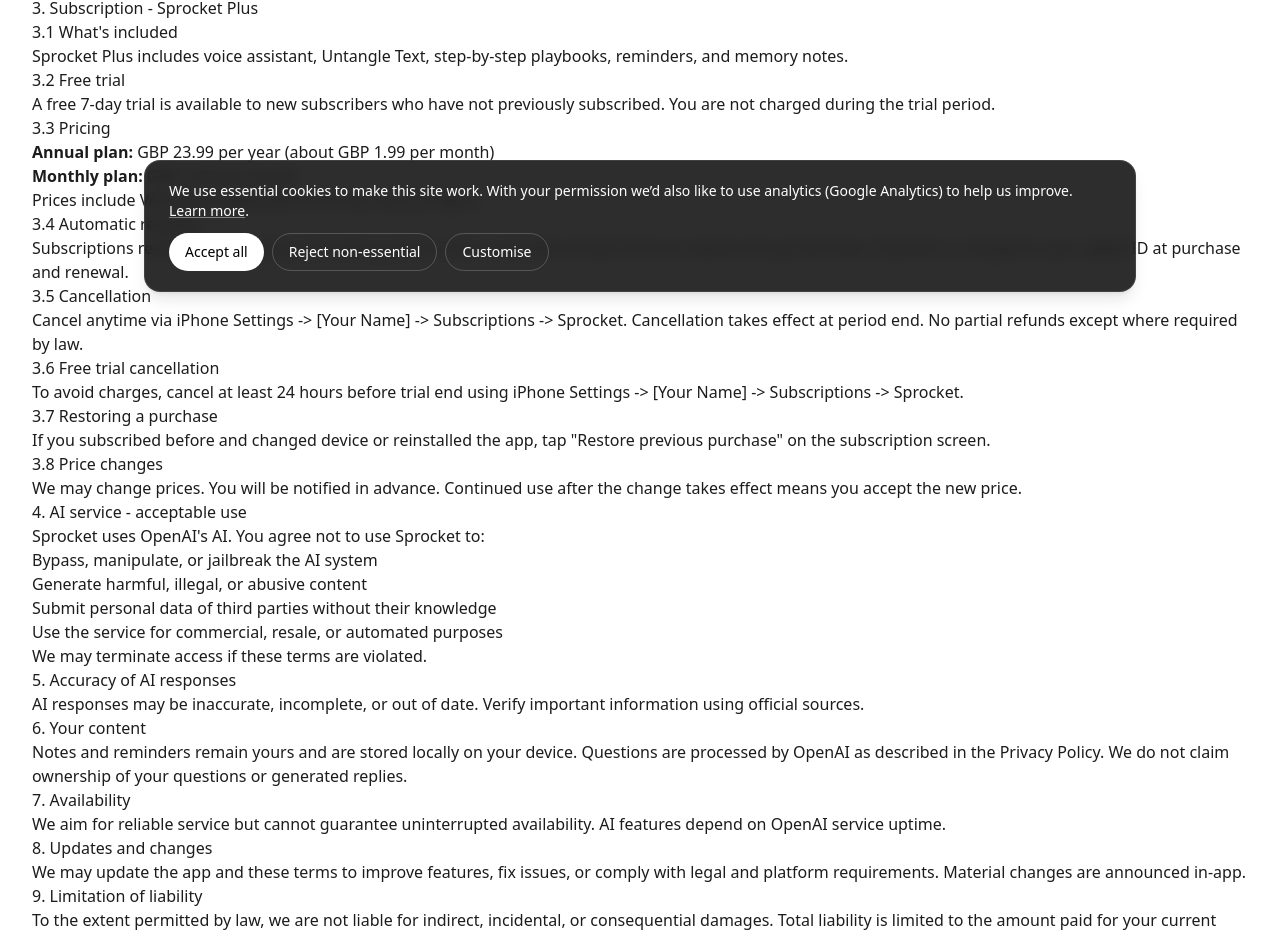
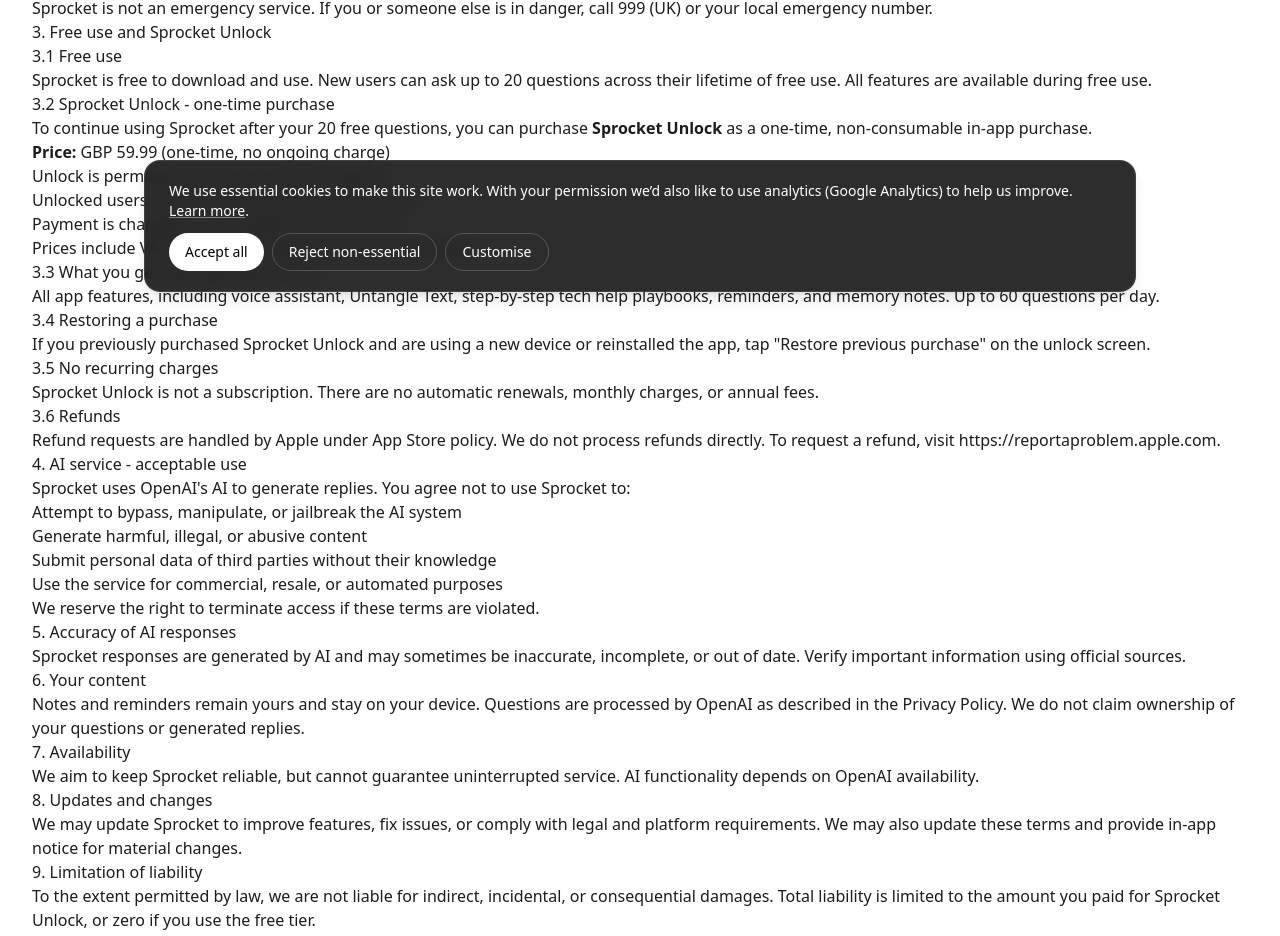
Before and after one commit to repinfaust/arcturusdc.github.io, a Next.js app: page /apps/sprocket/terms-of-use in a window 1280 px wide. Shown: the part 492-1428 px from the top of the page. Built offline with nearby package versions, Linux system fonts and the light colour scheme; no server answers.

Commit message:
Update Sprocket HTML policy pages from latest source docs

```diff
--- a/src/app/apps/sprocket/privacy-policy/page.js
+++ b/src/app/apps/sprocket/privacy-policy/page.js
@@ -20,14 +20,17 @@ export default function PrivacyPolicyPage() {
       <h2>1. What Sprocket does with what you say</h2>
       <p>
         When you ask Sprocket a question, by voice or by typing, your words are sent to
-        <strong> OpenAI&apos;s AI service</strong> to generate a reply. This is required for Sprocket
-        to work.
+        <strong> OpenAI&apos;s AI service</strong> to generate a helpful reply.
+      </p>
+      <p>
+        This is necessary for Sprocket to work. Without sending your question to OpenAI,
+        Sprocket cannot answer you.
       </p>
       <p><strong>What OpenAI receives:</strong></p>
       <ul>
-        <li>The text of your question or request (after voice transcription)</li>
+        <li>The text of your question or request (after any voice transcription)</li>
         <li>The mode you are using (for example: general question, tech help, untangle a message)</li>
-        <li>A small amount of relevant context from things you previously asked Sprocket to remember</li>
+        <li>A small amount of context from things you previously asked Sprocket to remember, only if relevant</li>
       </ul>
       <p><strong>What OpenAI does not receive:</strong></p>
       <ul>
@@ -37,39 +40,62 @@ export default function PrivacyPolicyPage() {
         <li>Your Apple ID or account information</li>
       </ul>
       <p>
-        We configure OpenAI API usage to opt out of data use for model training where available.
+        We have configured OpenAI API access to opt out of data use for model training where this option is available.
         For details, see{' '}
         <a href="https://openai.com/privacy" target="_blank" rel="noopener noreferrer">
-          OpenAI&apos;s privacy policy
+          https://openai.com/privacy
         </a>
         .
       </p>
-      <p>Your messages travel securely via our server relay, not directly from your phone to OpenAI.</p>
+      <p>Your messages travel securely via our server relay and are never sent directly from your phone to OpenAI.</p>
 
       <h2>2. Untangle a message - how this works</h2>
-      <p>When you use Untangle to paste a letter or message, the text is:</p>
+      <p>When you use the Untangle feature to paste a letter or message, the text is:</p>
       <ul>
-        <li>Held temporarily in app memory while analysed</li>
+        <li>Held temporarily in app memory while we analyse it</li>
         <li>Sent to OpenAI to generate a plain-English interpretation</li>
         <li>Discarded when you leave the screen or close the app</li>
       </ul>
       <p>
-        The original text is <strong>never stored</strong> unless you explicitly tap
-        &quot;Save summary.&quot; If saved, only the interpretation is stored, not the original text.
+        The original text is <strong>never stored</strong> on your phone or anywhere else unless you
+        explicitly tap &quot;Save summary.&quot; If you save a summary, only the plain-English interpretation is
+        saved, not the original text.
       </p>
       <p>
-        If pasted text contains likely sensitive information, for example a 6-digit code, card number,
-        or National Insurance number, Sprocket warns you before processing. Saving is disabled until you
-        confirm how to proceed.
+        If pasted text contains sensitive information, for example a 6-digit code, a bank card number,
+        or a National Insurance number, Sprocket warns you before processing. Saving is disabled until
+        you confirm how you want to proceed.
       </p>
 
-      <h2>3. What we measure</h2>
+      <h2>3. How Sprocket protects sensitive information</h2>
       <p>
-        Sprocket uses <strong>Firebase Analytics</strong> (Google) to count feature usage.
+        Sprocket is designed to detect likely sensitive details and warn you before anything is sent or saved.
+        This is a safety assist, not a guarantee that every sensitive detail will be caught.
       </p>
+      <p><strong>What Sprocket looks for:</strong></p>
+      <ul>
+        <li>6-digit codes (such as one-time passcodes)</li>
+        <li>Bank card numbers (13-19 digit sequences)</li>
+        <li>UK National Insurance number patterns</li>
+        <li>Phrases that suggest a password is being shared (for example: &quot;my password is...&quot;)</li>
+      </ul>
+      <p><strong>What happens when something is detected:</strong></p>
+      <ul>
+        <li>You see a clear warning before anything is sent to OpenAI</li>
+        <li>Saving is disabled until you choose how to proceed</li>
+        <li>You can continue without saving, or clear the input and start again</li>
+        <li>Sprocket will never store a detected sensitive string in your notes</li>
+      </ul>
+      <p>
+        This is designed for common accidental mistakes. It is not designed to detect every format
+        of every type of sensitive data, and should not be relied on as a security tool.
+      </p>
+
+      <h2>4. What we measure</h2>
+      <p>Sprocket uses <strong>Firebase Analytics</strong> (Google) to count how often features are used.</p>
       <p><strong>What Firebase receives:</strong></p>
       <ul>
-        <li>Anonymous feature-use counts (for example: voice button tapped, reminder created)</li>
+        <li>Anonymous counts of feature use (for example: voice button tapped, reminder created)</li>
         <li>Which playbooks are completed</li>
         <li>App session counts</li>
       </ul>
@@ -80,11 +106,12 @@ export default function PrivacyPolicyPage() {
         <li>Any note or reminder content</li>
       </ul>
       <p>
-        You can disable this in Settings -&gt; Privacy -&gt; Usage data. Collection stops immediately.
+        This data is anonymous and used to improve the app. Analytics are off by default until you give consent.
+        You can withdraw consent at any time in Settings -&gt; Privacy -&gt; Usage data.
       </p>
 
-      <h2>4. What stays on your phone</h2>
-      <p>The following is stored only on your iPhone in local storage:</p>
+      <h2>5. What stays on your phone</h2>
+      <p>The following is stored only on your iPhone, in local storage:</p>
       <ul>
         <li>Notes you asked Sprocket to remember</li>
         <li>Reminders you set</li>
@@ -92,39 +119,41 @@ export default function PrivacyPolicyPage() {
         <li>Your consent choices</li>
       </ul>
       <p>
-        None of this is sent to our servers, backed up to cloud by us, or accessible to us.
+        None of this is sent to our servers, backed up to the cloud, or accessible to us.
         If you lose your phone or delete the app, this data is gone.
       </p>
       <p>
-        To delete everything, use Settings -&gt; Clear My Data. This is permanent and cannot be undone.
+        To delete everything, go to Settings -&gt; Clear My Data. This permanently removes all notes,
+        reminders, history, and settings. It cannot be undone.
       </p>
 
-      <h2>5. Subscription and payment</h2>
+      <h2>6. Payment and Sprocket Unlock</h2>
       <p>
-        If you subscribe to Sprocket Plus, payments are handled by Apple via the App Store.
-        We do not receive or store payment card details.
+        If you purchase Sprocket Unlock, payment is handled entirely by Apple through the App Store.
+        We do not receive or store your payment card details. Sprocket Unlock is a one-time purchase
+        with no subscriptions and no recurring charges.
       </p>
 
-      <h2>6. Children</h2>
+      <h2>7. Children</h2>
       <p>
         Sprocket is designed for adults. We do not knowingly collect data from children under 13.
-        If you believe a child is using the app and have a concern, contact us below.
+        If you believe a child is using the app and have a concern, contact us.
       </p>
 
-      <h2>7. Changes to this policy</h2>
+      <h2>8. Changes to this policy</h2>
       <p>
-        If we make material changes to data handling, we will notify users in-app and update this policy.
+        If we make material changes to how Sprocket handles data, we will notify users in-app and update this policy.
         Minor clarifications may be made without notice.
       </p>
 
-      <h2>8. Contact us</h2>
+      <h2>9. Contact us</h2>
       <p>
         Questions about privacy?<br />
         <strong>Email:</strong> <a href="mailto:privacy@sprocket.app">privacy@sprocket.app</a><br />
         <strong>Web:</strong> <a href="https://sprocket.app/privacy" target="_blank" rel="noopener noreferrer">https://sprocket.app/privacy</a>
       </p>
 
-      <h2>9. Your rights (UK / GDPR)</h2>
+      <h2>10. Your rights (UK / GDPR)</h2>
       <p>If you are in the UK or EU, you have rights under data protection law, including:</p>
       <ul>
         <li>The right to know what data we hold about you</li>
@@ -133,16 +162,16 @@ export default function PrivacyPolicyPage() {
       </ul>
       <p>
         Because Sprocket stores almost all data locally and does not require an account,
-        most rights can be exercised directly through Settings -&gt; Clear My Data.
+        most rights can be exercised directly in-app via Settings -&gt; Clear My Data.
       </p>
       <p>
-        For data processed by OpenAI on our behalf, we act as the data controller.
-        Contact <a href="mailto:privacy@sprocket.app">privacy@sprocket.app</a> with requests.
+        For data processed by OpenAI on our behalf, we are the data controller.
+        Contact <a href="mailto:privacy@sprocket.app">privacy@sprocket.app</a> with any requests.
       </p>
 
       <p>
         <em>
-          This policy is available in plain English. If anything is unclear, contact us and we will explain.
+          This policy is available in plain English. If any part is unclear, contact us and we will explain.
         </em>
       </p>
     </main>
--- a/src/app/apps/sprocket/terms-of-use/page.js
+++ b/src/app/apps/sprocket/terms-of-use/page.js
@@ -16,25 +16,24 @@ export default function TermsOfUsePage() {
           https://www.apple.com/legal/internet-services/itunes/dev/stdeula/
         </a>
       </p>
-      <p>The terms below supplement Apple&apos;s standard EULA.</p>
+      <p>The following terms supplement Apple&apos;s standard EULA.</p>
 
       <h2>1. About Sprocket</h2>
       <p>
         Sprocket is an AI-assisted voice and text assistant designed to help people with everyday
-        tasks on their smartphone. It is provided by [Developer/Company name], registered in
-        [England and Wales / jurisdiction].
+        tasks on their smartphone. It is provided by [Developer/Company name], registered in England and Wales.
       </p>
 
       <h2>2. Using Sprocket</h2>
       <p><strong>What Sprocket is for:</strong></p>
       <p>
-        Personal, non-commercial use to ask questions, set reminders, store notes, get step-by-step
-        phone help, and understand confusing messages.
+        Sprocket is for personal, non-commercial use. You may use it to ask questions, set reminders,
+        store personal notes, get step-by-step help with your phone, and understand confusing messages.
       </p>
       <p><strong>What Sprocket is not:</strong></p>
       <p>
         Sprocket is not a substitute for professional medical, legal, or financial advice.
-        Responses are for general information only.
+        Replies are for general information only.
       </p>
       <p><strong>Emergency situations:</strong></p>
       <p>
@@ -42,99 +41,96 @@ export default function TermsOfUsePage() {
         call 999 (UK) or your local emergency number.
       </p>
 
-      <h2>3. Subscription - Sprocket Plus</h2>
-      <h3>3.1 What&apos;s included</h3>
+      <h2>3. Free use and Sprocket Unlock</h2>
+      <h3>3.1 Free use</h3>
       <p>
-        Sprocket Plus includes voice assistant, Untangle Text, step-by-step playbooks,
-        reminders, and memory notes.
+        Sprocket is free to download and use. New users can ask up to 20 questions across their
+        lifetime of free use. All features are available during free use.
       </p>
 
-      <h3>3.2 Free trial</h3>
+      <h3>3.2 Sprocket Unlock - one-time purchase</h3>
       <p>
-        A free 7-day trial is available to new subscribers who have not previously subscribed.
-        You are not charged during the trial period.
+        To continue using Sprocket after your 20 free questions, you can purchase
+        <strong> Sprocket Unlock</strong> as a one-time, non-consumable in-app purchase.
       </p>
-
-      <h3>3.3 Pricing</h3>
       <ul>
-        <li><strong>Annual plan:</strong> GBP 23.99 per year (about GBP 1.99 per month)</li>
-        <li><strong>Monthly plan:</strong> GBP 3.49 per month</li>
+        <li><strong>Price:</strong> GBP 59.99 (one-time, no ongoing charge)</li>
+        <li>Unlock is permanent. You pay once and keep it.</li>
+        <li>Unlocked users can ask up to 60 questions per day.</li>
+        <li>Payment is charged to your Apple ID at purchase.</li>
       </ul>
       <p>Prices include VAT where applicable and may vary by region.</p>
 
-      <h3>3.4 Automatic renewal</h3>
+      <h3>3.3 What you get with Sprocket Unlock</h3>
       <p>
-        Subscriptions renew automatically each billing period unless cancelled at least 24 hours
-        before the period ends. Payment is charged to your Apple ID at purchase and renewal.
+        All app features, including voice assistant, Untangle Text, step-by-step tech help playbooks,
+        reminders, and memory notes. Up to 60 questions per day.
       </p>
 
-      <h3>3.5 Cancellation</h3>
+      <h3>3.4 Restoring a purchase</h3>
       <p>
-        Cancel anytime via iPhone Settings -&gt; [Your Name] -&gt; Subscriptions -&gt; Sprocket.
-        Cancellation takes effect at period end. No partial refunds except where required by law.
+        If you previously purchased Sprocket Unlock and are using a new device or reinstalled the app,
+        tap &quot;Restore previous purchase&quot; on the unlock screen.
       </p>
 
-      <h3>3.6 Free trial cancellation</h3>
+      <h3>3.5 No recurring charges</h3>
       <p>
-        To avoid charges, cancel at least 24 hours before trial end using iPhone Settings -&gt;
-        [Your Name] -&gt; Subscriptions -&gt; Sprocket.
+        Sprocket Unlock is not a subscription. There are no automatic renewals,
+        monthly charges, or annual fees.
       </p>
 
-      <h3>3.7 Restoring a purchase</h3>
+      <h3>3.6 Refunds</h3>
       <p>
-        If you subscribed before and changed device or reinstalled the app, tap
-        &quot;Restore previous purchase&quot; on the subscription screen.
-      </p>
-
-      <h3>3.8 Price changes</h3>
-      <p>
-        We may change prices. You will be notified in advance. Continued use after the change
-        takes effect means you accept the new price.
+        Refund requests are handled by Apple under App Store policy. We do not process refunds directly.
+        To request a refund, visit{' '}
+        <a href="https://reportaproblem.apple.com" target="_blank" rel="noopener noreferrer">
+          https://reportaproblem.apple.com
+        </a>
+        .
       </p>
 
       <h2>4. AI service - acceptable use</h2>
-      <p>Sprocket uses OpenAI&apos;s AI. You agree not to use Sprocket to:</p>
+      <p>Sprocket uses OpenAI&apos;s AI to generate replies. You agree not to use Sprocket to:</p>
       <ul>
-        <li>Bypass, manipulate, or jailbreak the AI system</li>
+        <li>Attempt to bypass, manipulate, or jailbreak the AI system</li>
         <li>Generate harmful, illegal, or abusive content</li>
         <li>Submit personal data of third parties without their knowledge</li>
         <li>Use the service for commercial, resale, or automated purposes</li>
       </ul>
-      <p>We may terminate access if these terms are violated.</p>
+      <p>We reserve the right to terminate access if these terms are violated.</p>
 
       <h2>5. Accuracy of AI responses</h2>
       <p>
-        AI responses may be inaccurate, incomplete, or out of date. Verify important information
-        using official sources.
+        Sprocket responses are generated by AI and may sometimes be inaccurate, incomplete, or out of date.
+        Verify important information using official sources.
       </p>
 
       <h2>6. Your content</h2>
       <p>
-        Notes and reminders remain yours and are stored locally on your device. Questions are
-        processed by OpenAI as described in the Privacy Policy. We do not claim ownership of your
-        questions or generated replies.
+        Notes and reminders remain yours and stay on your device. Questions are processed by OpenAI
+        as described in the Privacy Policy. We do not claim ownership of your questions or generated replies.
       </p>
 
       <h2>7. Availability</h2>
       <p>
-        We aim for reliable service but cannot guarantee uninterrupted availability.
-        AI features depend on OpenAI service uptime.
+        We aim to keep Sprocket reliable, but cannot guarantee uninterrupted service.
+        AI functionality depends on OpenAI availability.
       </p>
 
       <h2>8. Updates and changes</h2>
       <p>
-        We may update the app and these terms to improve features, fix issues, or comply with legal
-        and platform requirements. Material changes are announced in-app.
+        We may update Sprocket to improve features, fix issues, or comply with legal and platform requirements.
+        We may also update these terms and provide in-app notice for material changes.
       </p>
 
       <h2>9. Limitation of liability</h2>
       <p>
-        To the extent permitted by law, we are not liable for indirect, incidental, or consequential
-        damages. Total liability is limited to the amount paid for your current subscription period.
+        To the extent permitted by law, we are not liable for indirect, incidental, or consequential damages.
+        Total liability is limited to the amount you paid for Sprocket Unlock, or zero if you use the free tier.
       </p>
       <p>
-        Nothing limits liability for death or personal injury caused by negligence, fraud,
-        or anything that cannot be limited by law.
+        Nothing in these terms limits liability for death or personal injury caused by negligence,
+        fraud, or anything else that cannot be limited by law.
       </p>
 
       <h2>10. Governing law</h2>
@@ -151,7 +147,7 @@ export default function TermsOfUsePage() {
       </p>
 
       <p>
-        <em>These terms are written in plain English. If anything is unclear, please contact us.</em>
+        <em>These terms are written in plain English. If something is not clear, please contact us.</em>
       </p>
     </main>
   );
```
